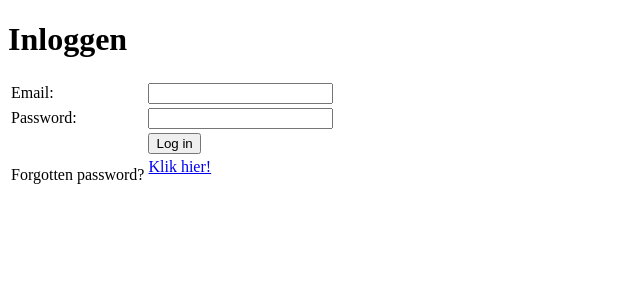
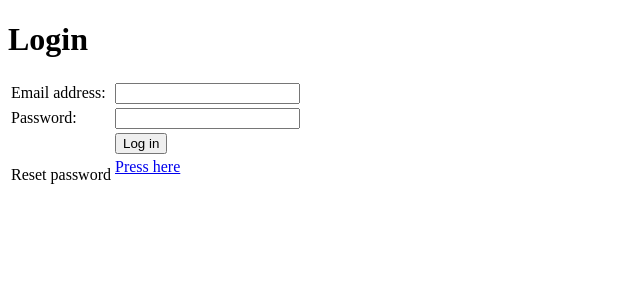
Before and after one commit to welmaris/UICP, a PHP site: page /inloggen.php in a window 1280 px wide. Shown: the top 300 px of the page, without its empty margins (0-640 px from the left). Run offline with PHP 8.4, Linux system fonts and the light colour scheme.

Commit message:
little changes

```diff
--- a/inloggen.php
+++ b/inloggen.php
@@ -5,21 +5,21 @@ session_start();
 ?>
 
 <head>
-	<title>Inloggen</title>
+	<title>Login</title>
 </head>
 
 <body>
 
-<h1>Inloggen</h1>
+<h1>Login</h1>
 
 <div>
 	<table>
 		<form action="" method="post" >
-			<tr><td><label for="email">Email:</label></td><td><input type="email" name="email" id="email" required></td></tr>
+			<tr><td><label for="email">Email address:</label></td><td><input type="email" name="email" id="email" required></td></tr>
 			<tr><td><label for="password">Password: </label></td><td><input type="password" name="password" id="password" required></td></tr>
 			<tr><td></td><td><input type="submit" name="login" value="Log in"></td></tr>
 		</form>
-		<tr><td>Forgotten password? </td><td><a href="forgotten_password.php">Klik hier!</a></p></td></tr>
+		<tr><td>Reset password </td><td><a href="reset_password.php"> Press here</a></p></td></tr>
 	</table>
 </div>
 
```
Also changed, not shown: reset_password.php (renamed from forgotten_password.php, +4 -3 lines).
